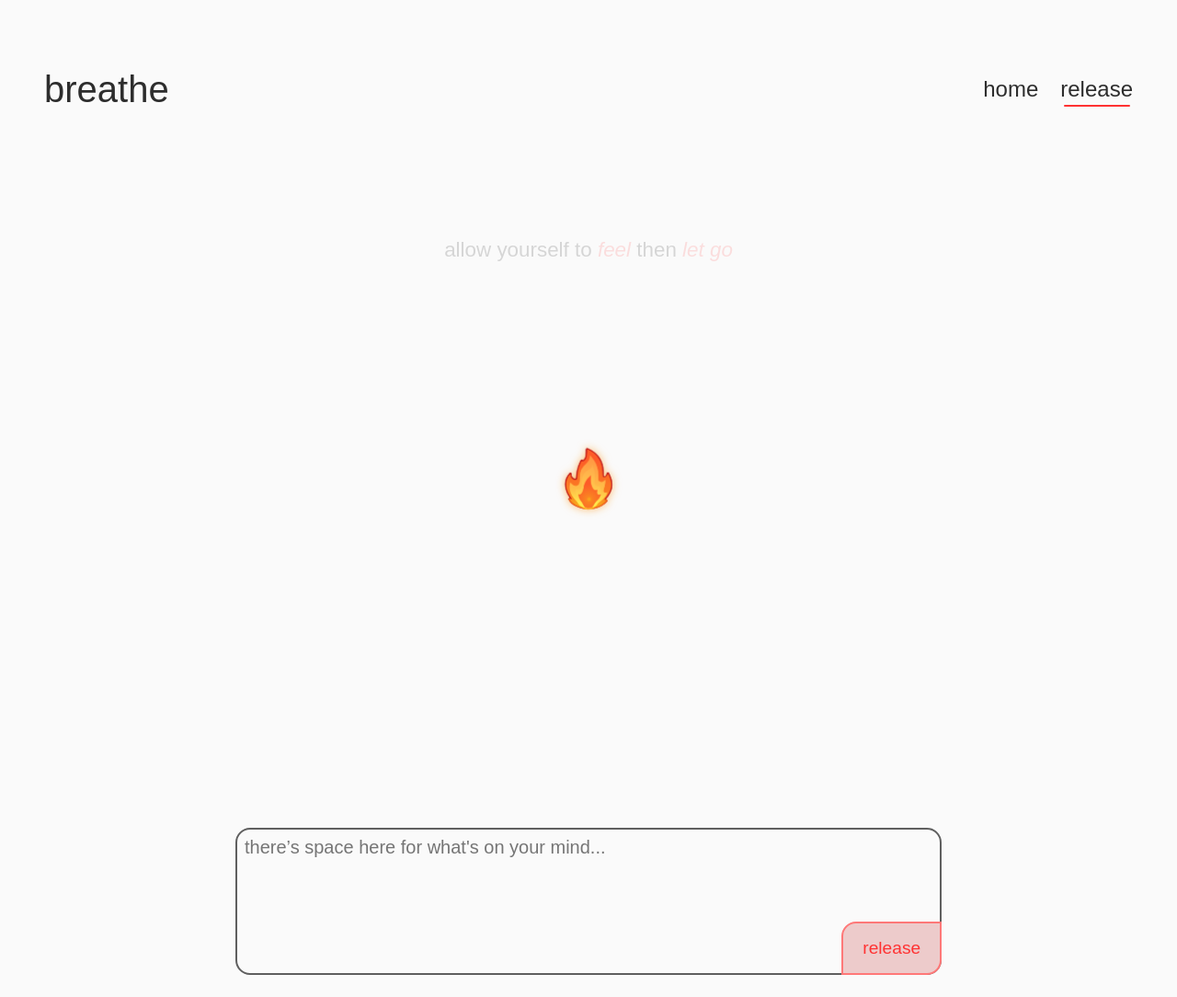
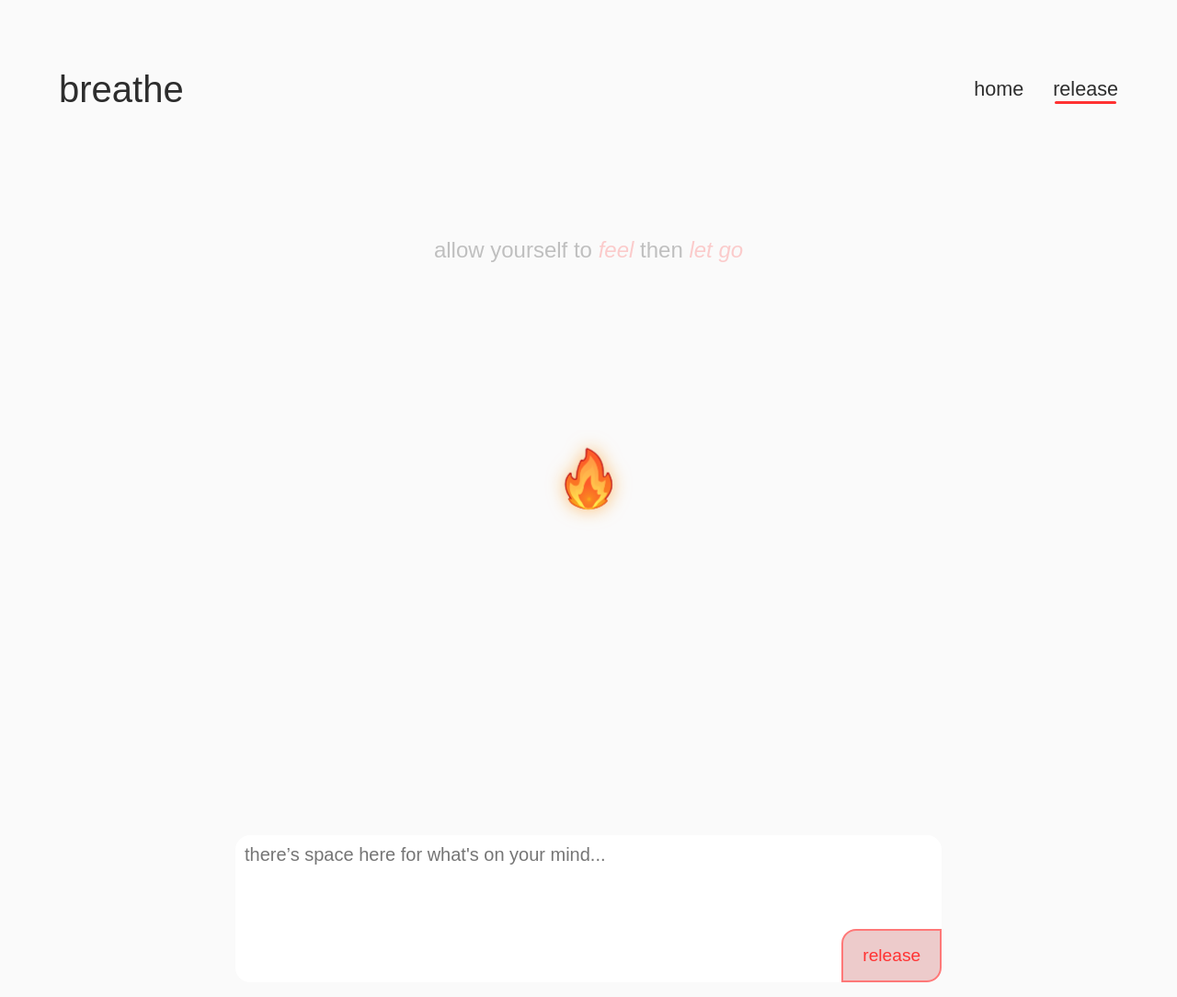
Before and after one commit to msecondi/Breathe-Client, a React (Vite) app: page /release in a window 1280 px wide. Shown: the whole page at 92% size. Built offline with nearby package versions, Linux system fonts and the light colour scheme; no server answers.

Commit message:
further enhanced firefeed page styling and feel

```diff
--- a/src/components/Flame/Flame.scss
+++ b/src/components/Flame/Flame.scss
@@ -29,24 +29,23 @@
   transform-origin: center;
   max-width: 100%;
   max-height: 100%;
-  filter: drop-shadow(0 0 1.5rem $calm-flame-accent);
+  filter: drop-shadow(0 0 3rem $calm-flame-accent);
 }
 
 .flame-container {
   height: 33rem;
-  width: 33rem; // NEW: make width explicit to avoid aspect ratio shifting
-  overflow: hidden; // NEW: prevents scaled flame from spilling out
+  width: 33rem;
+  overflow: hidden; //prevent scaled flame from impeding on other elements
   display: flex;
   justify-content: center;
   align-items: center;
   position: relative;
   z-index: -1;
-  transition: 'transform 1.7s ease-out';
+  transition: all 2s ease-out;
   @include tablet {
     height: 37rem;
     width: 37rem;
   }
-
   @include desktop {
     height: 40rem;
     width: 40rem;
--- a/src/components/Nav/Nav.scss
+++ b/src/components/Nav/Nav.scss
@@ -11,8 +11,11 @@ a {
     justify-content: space-between;
     align-items: center;
     padding: 1rem 2rem;
+    @include tablet {
+        padding: 2rem;
+    }
     @include desktop {
-        padding: 2rem 3rem;
+        padding: 2rem 4rem;
     }
     &__logo {
         transition: opacity 2s ease-in-out 2s, color 4s ease;
@@ -41,7 +44,10 @@ a {
         display: flex;
         align-items: center;
         flex-direction: column;
-        margin: 0 0 0 1.5rem;
+        margin: 0 0 0 1rem;
+        @include tablet {
+            margin-left: 2rem;
+        }
     }
     &__list-home {
         font-size: 1rem;
@@ -51,7 +57,7 @@ a {
             font-size: 1.25rem;
         }
         @include desktop {
-            font-size: 1.5rem;
+            font-size: 1.35rem;
         }
         &:hover {
             transform: scale(1.15);
@@ -66,7 +72,7 @@ a {
             font-size: 1.25rem;
         }
         @include desktop {
-            font-size: 1.5rem;
+            font-size: 1.35rem;
         }
         &:hover {
             transform: scale(1.15);
@@ -82,17 +88,17 @@ a {
     // height: 0.1rem;
     border-radius: 3rem;
     position: absolute;
-    top: 4.2rem;
+    top: 4.1rem;
     opacity: 0;
     // background-color: white;
     transition: height 2s ease, width 2s ease, opacity 2s ease, background-color 2s ease;
     // transition: all 2s ease;
     @include tablet {
-        top: 6rem;
+        top: 6.9rem;
     }
-    @include desktop {
-        top: 7.1rem;
-    }
+    // @include desktop {
+    //     top: 6.9rem;
+    // }
     &--active-home {
         background-color: $calm-accent;
         opacity: 1;
@@ -103,7 +109,7 @@ a {
             height: 0.15rem;
         }
         @include desktop {
-            width: 3.5rem;
+            width: 3.2rem;
         }
     }
     &--active-release {
@@ -116,7 +122,7 @@ a {
             height: 0.15rem;
         }
         @include desktop {
-            width: 4.5rem;
+            width: 4.2rem;
         }
     }
 }
--- a/src/components/ReflectionForm/ReflectionForm.scss
+++ b/src/components/ReflectionForm/ReflectionForm.scss
@@ -39,6 +39,7 @@
         margin: 1rem 0;
         transition: all 2s ease;
         @include desktop {
+            font-size: 1.25rem;
             margin-bottom: 2rem;
         }
     }
--- a/src/pages/FireFeed/FireFeed.jsx
+++ b/src/pages/FireFeed/FireFeed.jsx
@@ -75,7 +75,7 @@ const FireFeed = () => {
 
     return (
         <section className="firefeed">
-            <h4 className="firefeed__subheader"><span>allow yourself to <span className="firefeed__subheader-italic">feel</span>  then <span className="firefeed__subheader-italic">let go</span></span></h4>
+            <h4 className="firefeed__subheader"><span>allow yourself to <span className="firefeed__subheader-italic">feel</span> then <span className="firefeed__subheader-italic">let go</span></span></h4>
             <Flame countMultiplier={countMultiplier} />
             {errorMessage && (
                 <div className="firefeed__error">
@@ -91,7 +91,8 @@ const FireFeed = () => {
                 </div>
             )}
             {/* <div className="firefeed__subheader">what would you like to let go of today?</div> */}
-            <form className="firefeed__form" onSubmit={handleSubmit} style={{ marginTop: `${0.5 + (countMultiplier * 0.1)}rem` }}>
+            {/* style={{ marginTop: `${0.5 + (countMultiplier * 0.1)}rem` } */}
+            <form className="firefeed__form" onSubmit={handleSubmit}>
                 <button type="submit" className={`firefeed__form-btn ${isFormFocused ? 'firefeed__form-btn--disappear' : ''}`}>release</button>
                 <textarea
                     className="firefeed__form-textarea"
--- a/src/pages/FireFeed/FireFeed.scss
+++ b/src/pages/FireFeed/FireFeed.scss
@@ -12,8 +12,11 @@
         display: flex;
         justify-content: center;
         width: 100%;
-        animation: fadeOut 10s ease forwards;
+        animation: fadeOut 12s ease forwards;
         margin-top: 4rem;
+        @include desktop {
+            font-size: 1.5rem;
+        }
     }
     &__subheader-italic {
         font-style: italic;
@@ -24,13 +27,21 @@
         position: absolute;
         left: 50%;
         top: 80%;
-        // transform: translate(-50%, 0);
+        max-width: 50%;
+        width: auto;
+        transform: translate(-50%, 0);
         animation: floatUp 3s forwards;
         background: rgba(255,255,255,0.8);
         padding: 1rem 2rem;
         border-radius: 1rem;
         font-size: 1.2rem;
-        color: #333;
+        color: $calm-black;
+        word-break: break-word;
+        overflow-wrap: break-word;
+        box-sizing: border-box;
+        @include tablet{
+            top: 100%;
+        }
     }
     &__form {
         margin: 1rem;
@@ -55,8 +66,8 @@
             bottom: 0px;
             font-size: 1rem;
             resize: none;
-            background-color: $calm-body;
-            border: 2px solid $calm-semiblack;
+            // background-color: $calm-body;
+            border: 2px solid white;
             border-radius: 1rem;
             transition: all 2s ease;
             @include tablet {
@@ -112,7 +123,15 @@
         display: flex;
         justify-content: center;
         width: 100%;
-        transition: all 2.5s ease;
+        transition: all 3s ease;
+        bottom: 12rem;
+        filter: drop-shadow(0 0 1.5rem $calm-flame-accent);
+        @include tablet {
+            bottom: 2rem;
+        }
+        @include desktop {
+            bottom: -1rem;
+        }
         &--active {
             opacity: 1;
             animation: fadeOut 4s ease forwards;
--- a/src/styles/partials/_mixins.scss
+++ b/src/styles/partials/_mixins.scss
@@ -67,5 +67,5 @@
 @keyframes floatUp {
     0% { opacity: 1; transform: translate(-50%, 0);}
     70% { background: rgba(253, 44, 44, 0.5);}
-    100% { opacity: 0; transform: translate(-50%, -20rem); background: black;}
+    100% { opacity: 0; transform: translate(-50%, -24rem); background: black;}
 }
```
